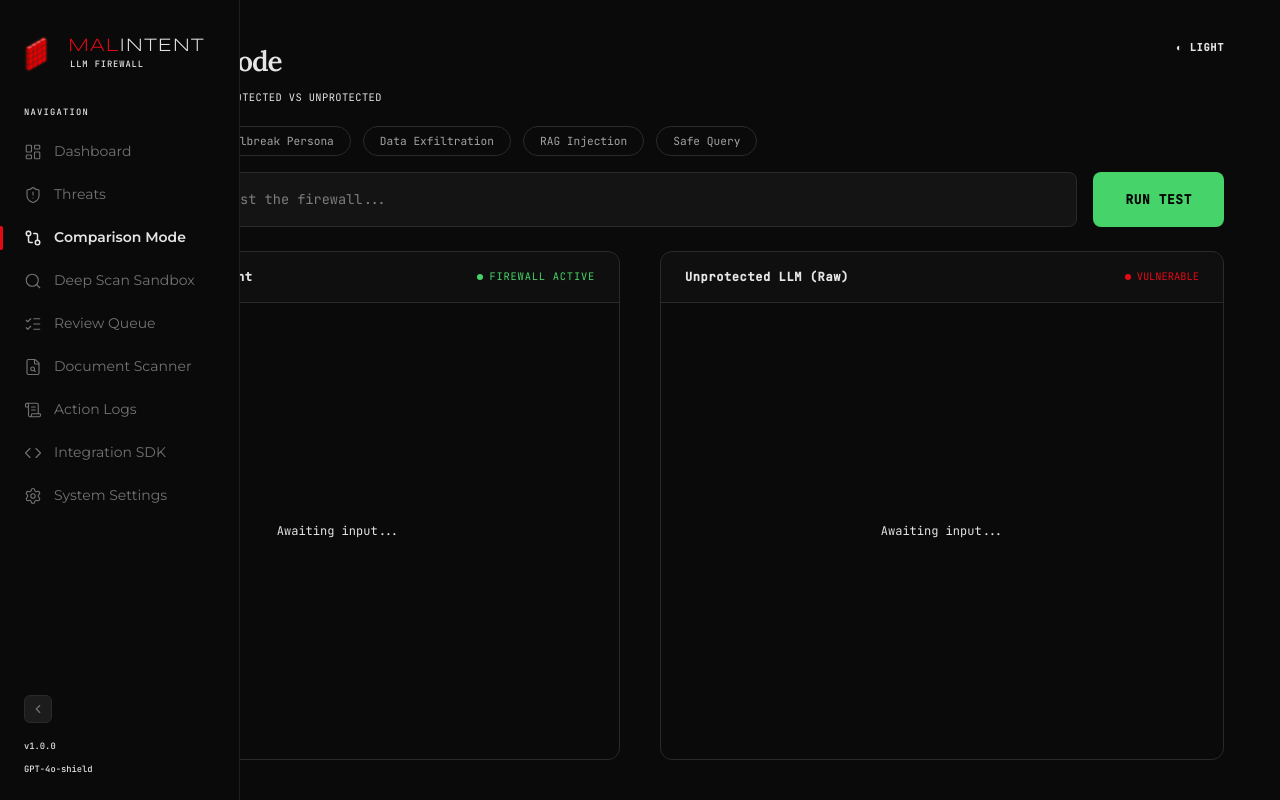
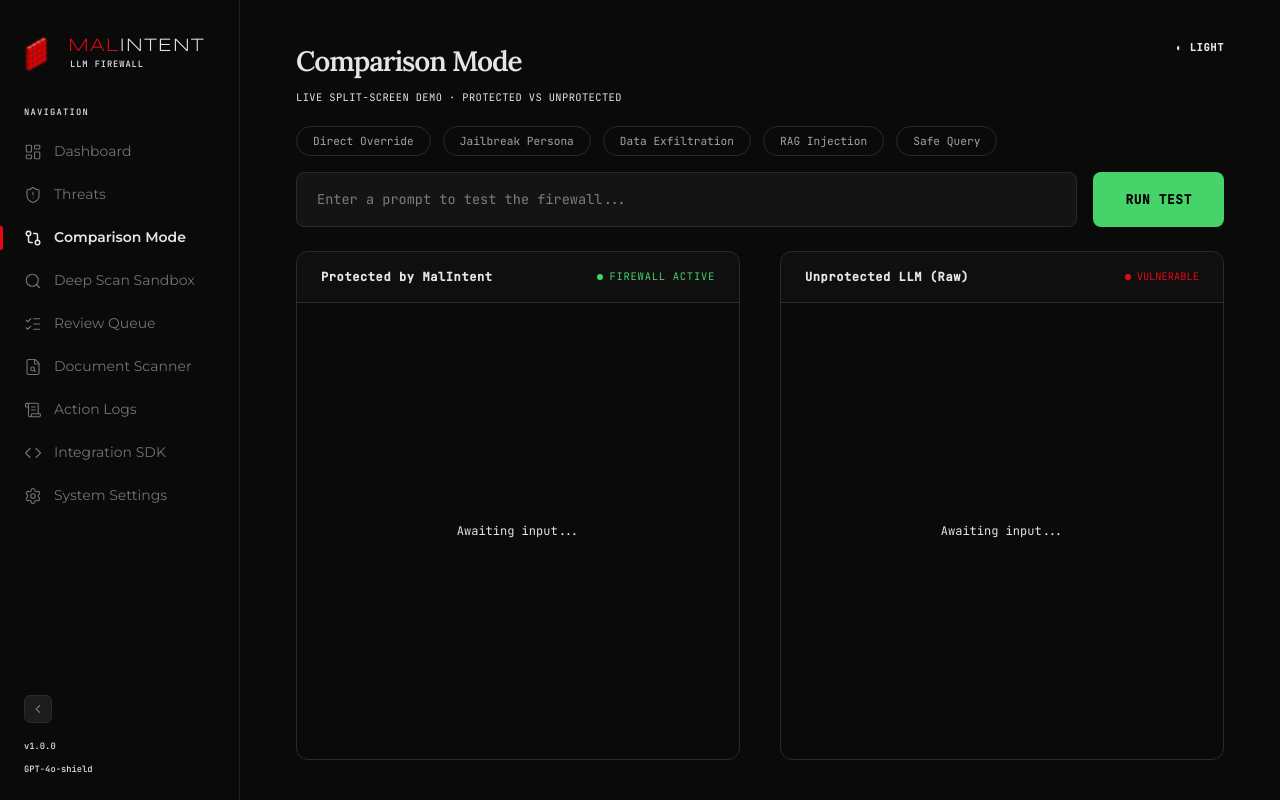
Before and after one commit to Shravya317/malintent-llm-firewall, a React (Vite) app in the folder frontend/: page /comparison in a window 1280 px wide. Built offline with nearby package versions, Linux system fonts and the light colour scheme.

Commit message:
Fix desktop sidebar margin overlap

```diff
--- a/frontend/src/components/Layout.jsx
+++ b/frontend/src/components/Layout.jsx
@@ -6,6 +6,7 @@
 
 export default function Layout({ children }) {
   const [mobileMenuOpen, setMobileMenuOpen] = useState(false)
+  const [collapsed, setCollapsed] = useState(false)
   const { theme, toggleTheme } = useTheme()
   const location = useLocation()
 
@@ -58,11 +59,21 @@
 
       {/* Sidebar Wrapper */}
       <div className={`sidebar-wrapper ${mobileMenuOpen ? 'open' : ''}`}>
-        <Sidebar mobileMenuOpen={mobileMenuOpen} setMobileMenuOpen={setMobileMenuOpen} />
+        <Sidebar
+          mobileMenuOpen={mobileMenuOpen}
+          setMobileMenuOpen={setMobileMenuOpen}
+          collapsed={collapsed}
+          setCollapsed={setCollapsed}
+        />
       </div>
 
       {/* Main Content */}
-      <main className="main-content">
+      <main
+        className="main-content desktop-margin"
+        style={{
+          marginLeft: collapsed ? 'var(--sidebar-collapsed-width)' : 'var(--sidebar-width)'
+        }}
+      >
         {children}
       </main>
     </div>
--- a/frontend/src/components/Sidebar.jsx
+++ b/frontend/src/components/Sidebar.jsx
@@ -29,8 +29,7 @@
   { label: 'System Settings', path: '/settings', icon: Settings },
 ]
 
-export default function Sidebar() {
-  const [collapsed, setCollapsed] = useState(false)
+export default function Sidebar({ mobileMenuOpen, setMobileMenuOpen, collapsed, setCollapsed }) {
   const location = useLocation()
   const navigate = useNavigate()
 
--- a/frontend/src/index.css
+++ b/frontend/src/index.css
@@ -512,6 +512,10 @@
     padding-top: 65px; /* Height of mobile header */
   }
 
+  .desktop-margin {
+    margin-left: 0 !important;
+  }
+
   /* Make grids and flex containers wrap properly */
   .dashboard-grid {
     grid-template-columns: 1fr !important;
```
